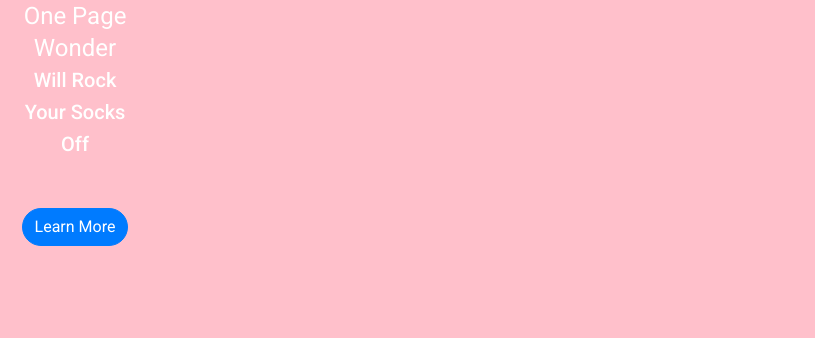
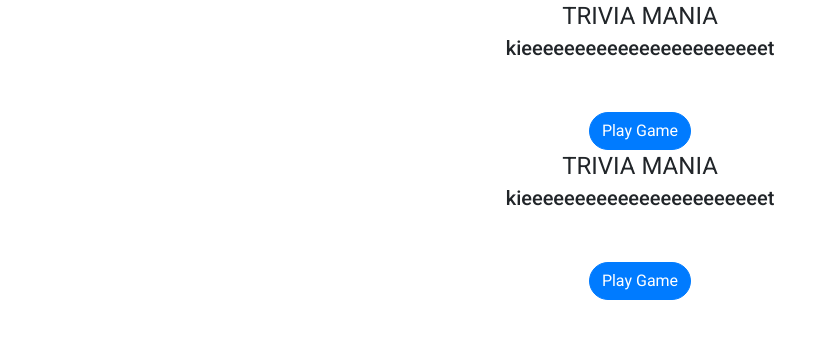
Before and after one commit to palyfight/trivia-mania, an Angular app: page / in a window 1280 px wide. Shown: the top 338 px of the page, without its empty margins (0-815 px from the left). Built offline with nearby package versions, Linux system fonts and the light colour scheme.

Commit message:
1- erreur previous commit, mis 2x meme styles 2- html de nav et home-page changer pour utiliser bootstrap

```diff
--- a/angular.json
+++ b/angular.json
@@ -28,7 +28,6 @@
               "src/assets"
             ],
             "styles": [
-              "node_modules/@angular/material/prebuilt-themes/indigo-pink.css",
               "node_modules/@angular/material/prebuilt-themes/indigo-pink.css",
               "node_modules/bootstrap/dist/css/bootstrap.min.css",
               "src/styles.scss"
--- a/src/app/Components/home-page/home-page.component.html
+++ b/src/app/Components/home-page/home-page.component.html
@@ -1,9 +1,11 @@
-<header class="masthead text-center text-white">
+<app-nav></app-nav>
+
+<header class="masthead text-center text-red">
     <div class="masthead-content">
       <div class="container">
-        <h1 class="masthead-heading mb-0">One Page Wonder</h1>
-        <h2 class="masthead-subheading mb-0">Will Rock Your Socks Off</h2>
-        <a href="#" class="btn btn-primary btn-xl rounded-pill mt-5">Learn More</a>
+        <h1 class="masthead-heading mb-0">TRIVIA MANIA</h1>
+        <h2 class="masthead-subheading mb-0">kieeeeeeeeeeeeeeeeeeeeeeet</h2>
+        <a href="#" class="btn btn-primary btn-xl rounded-pill mt-5">Play Game</a>
       </div>
     </div>
     <div class="bg-circle-1 bg-circle"></div>
--- a/src/app/Components/home-page/home-page.component.scss
+++ b/src/app/Components/home-page/home-page.component.scss
@@ -1,59 +0,0 @@
-:host {
-    display: grid;
-    grid-template-columns: 150px 1fr 1fr;
-    grid-template-rows: 20% 70% 10%;
-    background-color: pink;
-    width: 100%;
-    height: 100%;
-}
-
-:host > app-menu > ul {
-    text-decoration: none;
-    list-style-type: none;
-}
-
-.box1 {
-    grid-column: 1/2;
-    grid-row: 1/3;
-    background-color: beige;
- }
-
-.box2 {
-    grid-column: 2/3;
-    grid-row: 1/2;
-    text-align: center;
- }
-
- .box3 {
-    grid-column: 3/4;
-    grid-row: 1/2;
-    margin-left: 70%;
-    margin-top: 1%;
- }
-
- .box4 {
-    grid-column: 2/4;
-    grid-row: 2/3;
-    align-self: center;
-    justify-self: center;
- }
-
-.box5 {
-    grid-column: 1/4;
-    grid-row: 3/4;
-    background-color: grey;
- }
-
- .logo {
-     width: 60%;
-     height: 100%;
- }
-
-
-.menu-home {
-    justify-items: center;
- }
-
-.account-access {
-     margin: 5px;
- }
--- a/src/app/Components/nav/nav.component.html
+++ b/src/app/Components/nav/nav.component.html
@@ -8,10 +8,10 @@
       <div class="collapse navbar-collapse" id="navbarResponsive">
         <ul class="navbar-nav ml-auto">
           <li class="nav-item">
-            <a class="nav-link" href="#">Sign Up</a>
+            <a class="nav-link" href="#">Log In</a>
           </li>
           <li class="nav-item">
-            <a class="nav-link" href="#">Log In</a>
+            <a class="nav-link" href="#">Sign Up</a>
           </li>
         </ul>
       </div>
--- a/src/app/app.component.html
+++ b/src/app/app.component.html
@@ -1,2 +1,3 @@
 
 <router-outlet></router-outlet>
+<app-home-page></app-home-page>
```
